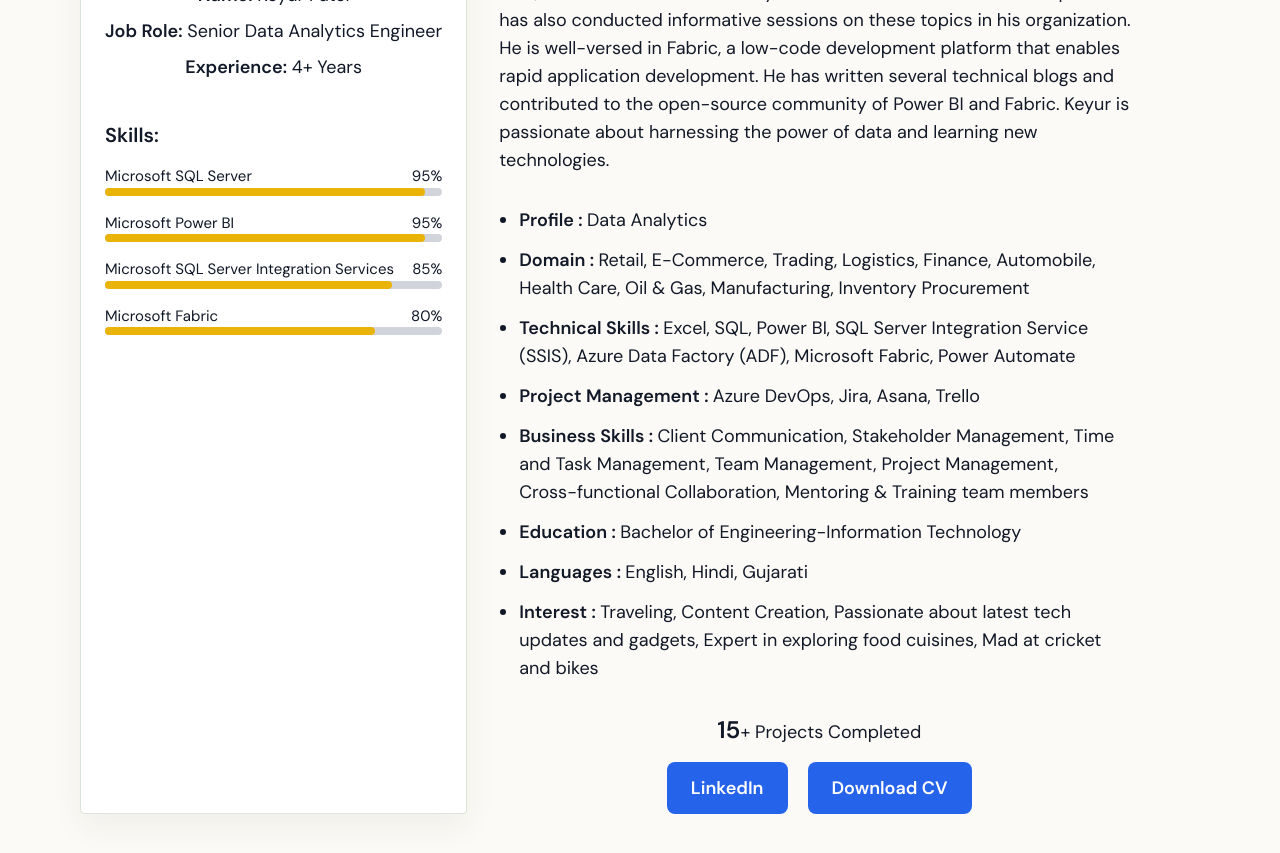
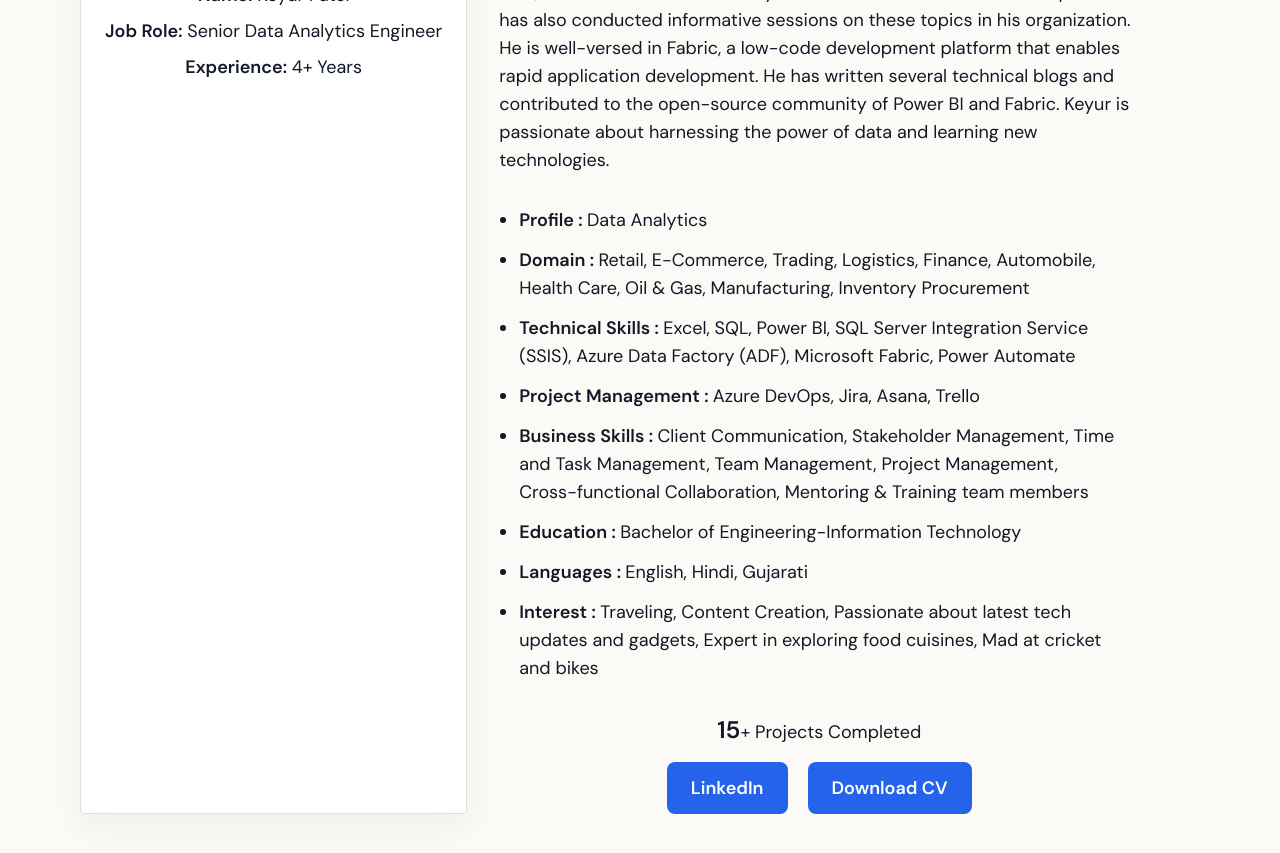
Before and after one commit to Kpds1411/KP_Portfolio, a React (Vite) app: page / in a window 1280 px wide. Shown: the part 800-1653 px from the top of the page. Built offline with nearby package versions, Linux system fonts and the light colour scheme.

Commit message:
Remove skills meters from profile card

```diff
--- a/src/component/about/index.jsx
+++ b/src/component/about/index.jsx
@@ -1,8 +1,6 @@
 import PropTypes from "prop-types";
-import { useEffect, useRef } from "react";
 import {
   aboutContent,
-  skills,
   projectsCompleted,
   colors,
   transition,
@@ -11,28 +9,8 @@ import {
 import { buttonsData } from "../../constants/about";
 
 const About = ({ isDarkMode }) => {
-  const { background, text, heading, cardBackground, skillProgressColor } =
+  const { background, text, heading, cardBackground } =
     isDarkMode ? colors.dark : colors.light;
-  const skillRefs = useRef([]);
-
-  useEffect(() => {
-    const observer = new IntersectionObserver(
-      (entries) => {
-        entries.forEach((entry) => {
-          if (entry.isIntersecting) {
-            entry.target.style.width = entry.target.getAttribute("data-level");
-          }
-        });
-      },
-      { threshold: 0.5 }
-    );
-
-    skillRefs.current.forEach((ref) => {
-      if (ref) observer.observe(ref);
-    });
-
-    return () => observer.disconnect();
-  }, []);
 
   return (
     <section
@@ -59,35 +37,6 @@ const About = ({ isDarkMode }) => {
                   <span className="font-semibold">{item.label}:</span>{" "}
                   {item.value}
                 </p>
-              ))}
-            </div>
-            <div className="mt-8 w-full">
-              <h4
-                className={`text-xl font-semibold mb-4 ${text} ${transition.duration}`}
-              >
-                Skills:
-              </h4>
-              {skills.map((skill, index) => (
-                <div key={index} className="mb-4">
-                  <div className="flex justify-between">
-                    <span className={`${text} ${transition.duration}`}>
-                      {skill.name}
-                    </span>
-                    <span className={`${text} ${transition.duration}`}>
-                      {skill.level}
-                    </span>
-                  </div>
-                  <div className="w-full h-2 bg-gray-300 rounded-full">
-                    <div
-                      ref={(el) => (skillRefs.current[index] = el)}
-                      className={`h-full rounded-full ${skillProgressColor} transition-all duration-1000`}
-                      data-level={skill.level}
-                      style={{
-                        width: "0%",
-                      }}
-                    ></div>
-                  </div>
-                </div>
               ))}
             </div>
           </div>
--- a/src/constants/about.js
+++ b/src/constants/about.js
@@ -39,13 +39,6 @@ const aboutContent = {
   ],
 };
 
-const skills = [
-  { name: "Microsoft SQL Server", level: "95%" },
-  { name: "Microsoft Power BI", level: "95%" },
-  { name: "Microsoft SQL Server Integration Services", level: "85%" },
-  { name: "Microsoft Fabric", level: "80%" },
-];
-
 import profileImage from "../assets/profile.png";
 
 const projectsCompleted = 15;
@@ -74,7 +67,6 @@ const buttonsData = [
 
 export {
   aboutContent,
-  skills,
   profileImage,
   projectsCompleted,
   linkedinUrl,
--- a/src/constants/index.js
+++ b/src/constants/index.js
@@ -10,7 +10,6 @@ import {
 
 import {
   aboutContent,
-  skills,
   profileImage as aboutProfileImage,
   projectsCompleted,
   linkedinUrl,
@@ -38,7 +37,6 @@ const darkColors = {
   buttonHover: "hover:bg-blue-700",
   cardBackground: "bg-gray-800",
   cardText: "text-white",
-  skillProgressColor: "bg-green-500",
   inputBorder: "border-gray-100",
 };
 
@@ -51,7 +49,6 @@ const lightColors = {
   buttonHover: "hover:bg-blue-700",
   cardBackground: "bg-white",
   cardText: "text-gray-800",
-  skillProgressColor: "bg-yellow-500",
   inputBorder: "border-black",
 };
 
@@ -75,7 +72,6 @@ export {
   currentRole,
   heroProfileImage,
   aboutContent,
-  skills,
   aboutProfileImage,
   projectsCompleted,
   linkedinUrl,
```
